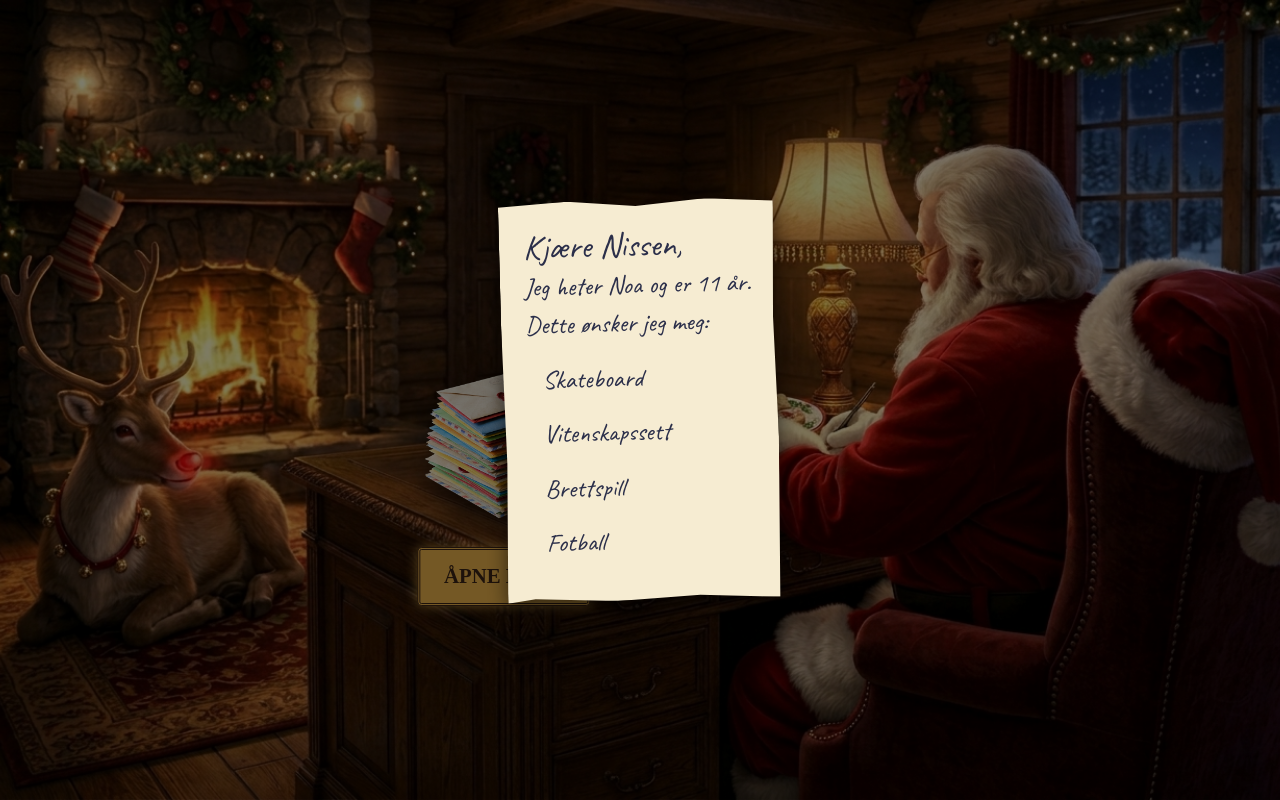
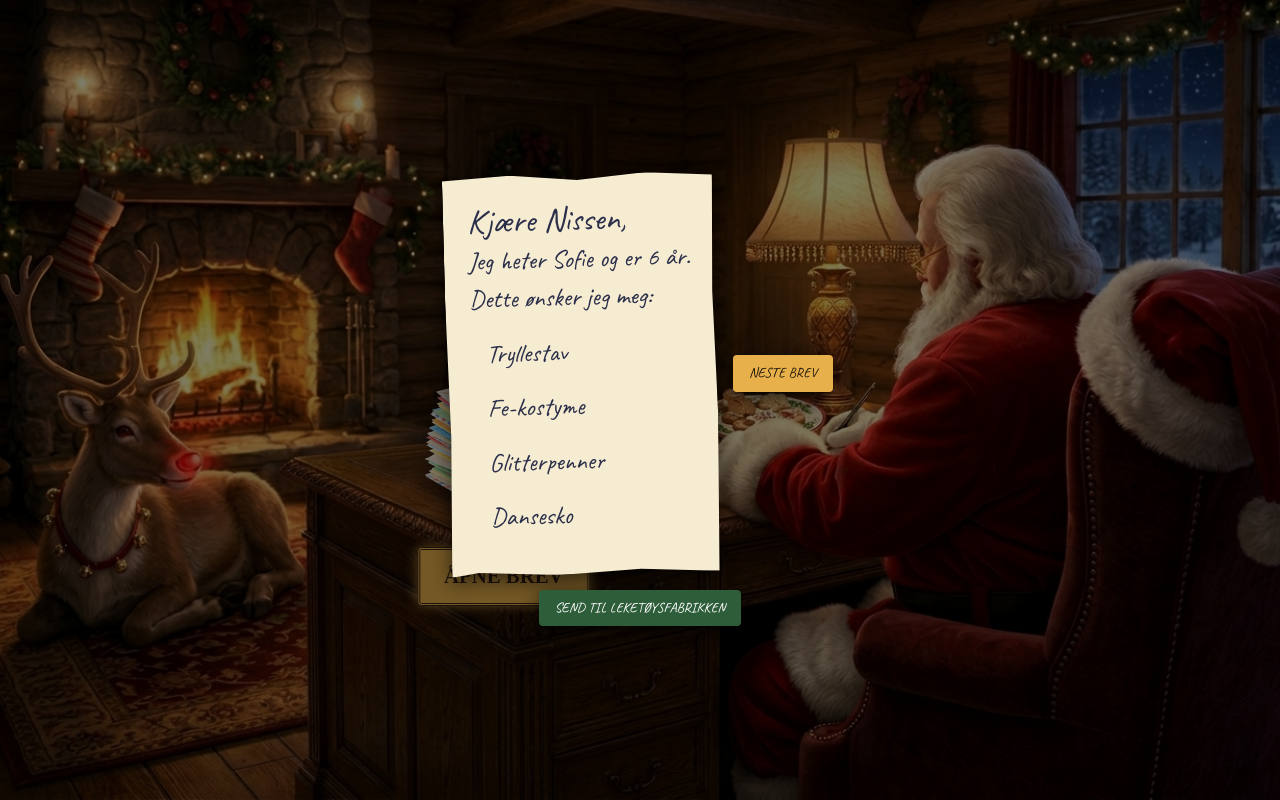
Before and after one commit to siannon91/nissens-postkontor, a React (Vite) app: page / in a window 1280 px wide. Both pictures are taken after a click on the button "ÅPNE BREV". Built offline with nearby package versions, Linux system fonts and the light colour scheme; a web font is replaced by a local one.

Commit message:
Legger til knapper utenfor brevet for å sende og åpne neste

```diff
--- a/src/App.jsx
+++ b/src/App.jsx
@@ -1,5 +1,5 @@
 import { useState } from 'react';
-import { Box, Dialog, DialogTitle, DialogContent } from '@mui/material';
+import { Box, Button, Dialog, DialogContent } from '@mui/material';
 import bakgrunn from './assets/images/bakgrunn-desktop.jpg';
 import LetterPile from './components/LetterPile';
 import { kidsWishlist } from './data/kidsWishlist';
@@ -9,10 +9,24 @@ const BACKGROUND_RATIO = 1376 / 768;
 
 function App() {
   const [currentKid, setCurrentKid] = useState(null);
+  const [sentIds, setSentIds] = useState([]);
 
-  const openRandomLetter = () => {
-    const index = Math.floor(Math.random() * kidsWishlist.length);
-    setCurrentKid(kidsWishlist[index]);
+  const openRandomLetter = (excludeId = null) => {
+    const remaining = kidsWishlist.filter((kid) => !sentIds.includes(kid.id)); // lettere ancora nella pila
+   let candidates = remaining.filter((kid) => kid.id !== excludeId); // togli quella appena letta
+    if (candidates.length === 0) candidates = remaining; // se è rimasta solo quella, usa lei
+   if (candidates.length === 0) return; // pila vuota: per ora non fa niente
+   const index = Math.floor(Math.random() * candidates.length);
+   setCurrentKid(candidates[index]);
+  };
+
+  const sendToFactory = () => {
+    setSentIds([...sentIds, currentKid.id]); // aggiungi il bambino all'elenco degli spediti
+   setCurrentKid(null); // chiudi la lettera
+  };
+
+  const nextLetter = () => {
+    openRandomLetter(currentKid.id); // la lettera torna nella pila e ne esce un'altra
   };
 
   return (
@@ -29,7 +43,7 @@ function App() {
           backgroundSize: '100% 100%',
       }}
     >
-      <LetterPile onOpen={openRandomLetter} />
+      <LetterPile onOpen={() => openRandomLetter()} />
       </Box>
       <Dialog
         open={currentKid !== null}
@@ -39,7 +53,26 @@ function App() {
         }}
       >
         <DialogContent>
-          {currentKid && <Letter kid={currentKid} />}
+          {currentKid && (
+            <Box sx={{ display: 'flex', flexDirection: 'column', alignItems: 'center', gap: 2 }}>
+              <Box
+                sx={{
+                  display: 'flex',
+                  flexDirection: { xs: 'column', sm: 'row' }, // telefono: sotto; schermi medi in su: a destra
+                  alignItems: 'center',
+                  gap: 2,
+                }}
+              >
+                <Letter kid={currentKid} />
+                <Button variant="contained" color="warning" onClick={nextLetter}>
+                  Neste brev
+                </Button>
+              </Box>
+              <Button variant="contained" color="secondary" onClick={sendToFactory}>
+                Send til leketøysfabrikken
+              </Button>
+            </Box>
+          )}
         </DialogContent>
       </Dialog>
 
```
